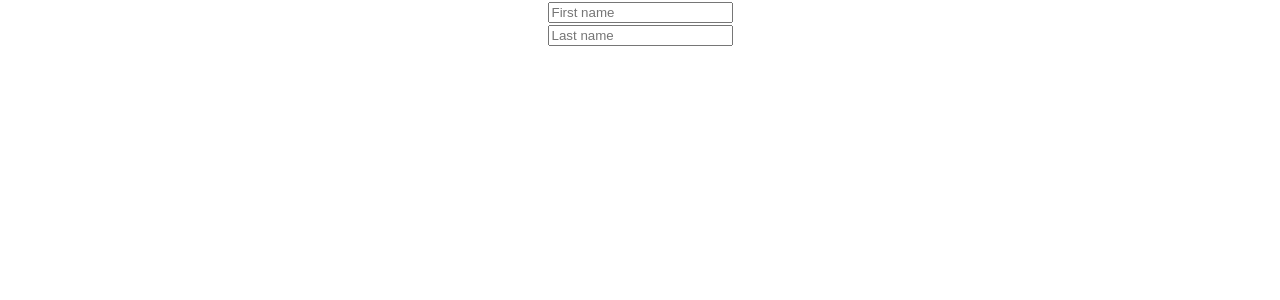
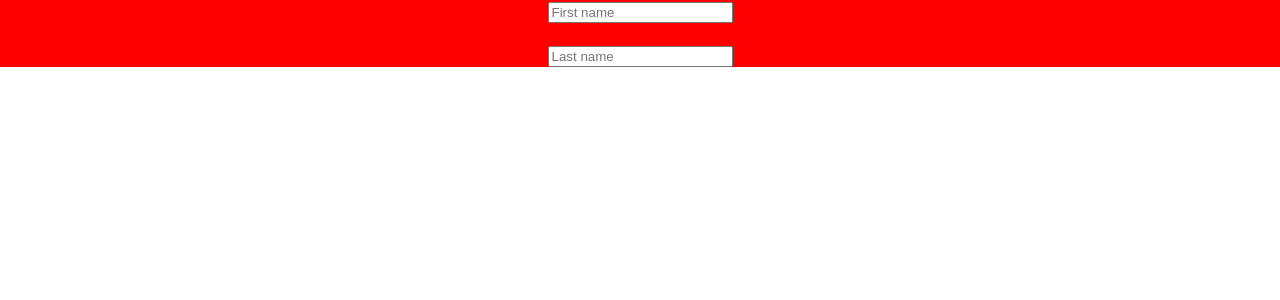
Before and after one commit to JadhavRajendra/recipe-app, a React (Create React App) app in the folder my-app/: page / in a window 1280 px wide. Shown: the top 300 px of the page. Built offline with nearby package versions, Linux system fonts and the light colour scheme.

Commit message:
FUNCTIONEZXAMPLE

```diff
--- a/my-app/src/App.css
+++ b/my-app/src/App.css
@@ -42,4 +42,5 @@
 .row{
   font-size: large;
   size: 200px;
+  background-color: red;
 }
--- a/my-app/src/Component/FunctionExzample.jsx
+++ b/my-app/src/Component/FunctionExzample.jsx
@@ -3,10 +3,11 @@ export default function FunctionExzample() {
   return (
 
 
-      <div class="row">
+      <div class="row" >
   <div class="col">
     <input type="text" class="form-control" placeholder="First name" aria-label="First name"></input>
   </div>
+  <br></br>
   <div class="col">
     <input type="text" class="form-control" placeholder="Last name" aria-label="Last name"></input>
   </div>
```
